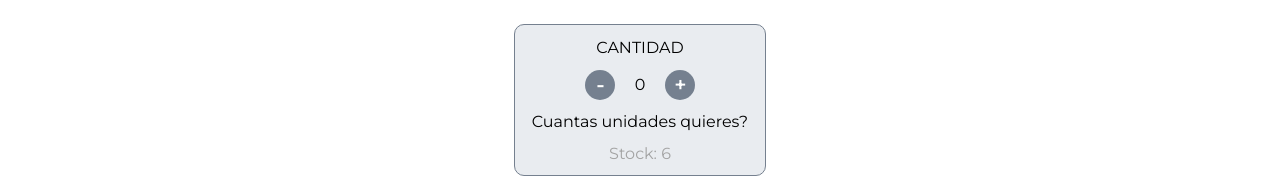
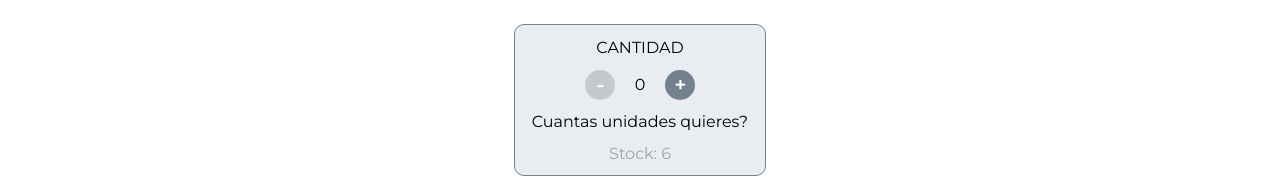
Before and after one commit to Lautarocm/MCM_Fuegos, a React (Create React App) app: page / in a window 1280 px wide. Shown: the part 474-652 px from the top of the page. Built offline with nearby package versions, Linux system fonts and the light colour scheme.

Commit message:
style disabled button

```diff
--- a/src/components/ItemCount/ItemCount.js
+++ b/src/components/ItemCount/ItemCount.js
@@ -13,9 +13,9 @@ const ItemCount = ({stock}) => {
         <div className="itemCount">
             <p>CANTIDAD</p>
             <div className="itemCount__buttons">
-                <button onClick={removeOne}>-</button>
+                <button disabled={count === minimum} onClick={removeOne}>-</button>
                 <p>{count}</p>
-                <button onClick={addOne}>+</button>
+                <button disabled={count === stock} onClick={addOne}>+</button>
             </div>
             {count <= minimum ? <p>Cuantas unidades quieres?</p> : <button className="addToCart-btn">Agregar al carrito</button>}
             <p className="stock">Stock: {stock}</p>
--- a/src/components/ItemCount/ItemCount.scss
+++ b/src/components/ItemCount/ItemCount.scss
@@ -23,13 +23,18 @@
             height: 30px;
             background-color: rgb(117, 128, 143);
 
-            &:hover{
+            &:hover:enabled{
                 background-color: white;
                 border: 1px solid rgb(178, 212, 250);
                 transform: scale(1.05);
                 transition: ease-in-out all 200ms;
                 color: rgb(117, 128, 143);
                 box-shadow: 0px 0px 5px 0px rgb(0, 0, 0);
+            }
+
+            &:disabled{
+                background-color: rgb(197, 201, 206);
+                cursor: default;
             }
         }
 
--- a/src/components/ItemListContainer/ItemListContainter.js
+++ b/src/components/ItemListContainer/ItemListContainter.js
@@ -6,7 +6,7 @@ const ItemListContainer = () => {
     return (
         <main>
             <h1>Aqui irá el catalogo de productos de MCM Fuegos</h1>
-            <ItemCount stock="6" />
+            <ItemCount stock={6} />
         </main>
     )
 }
```
